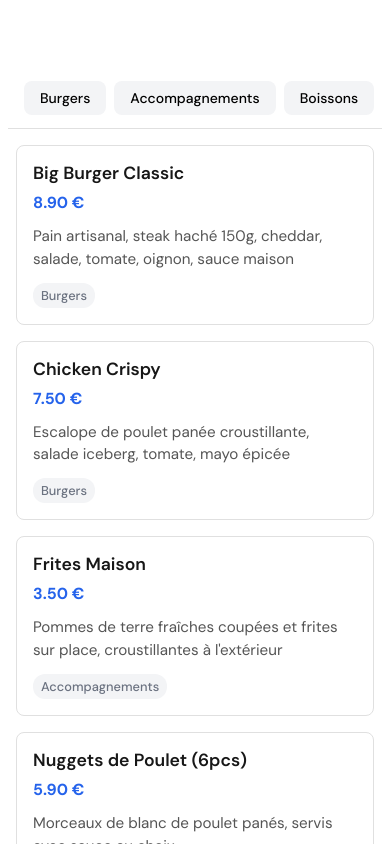
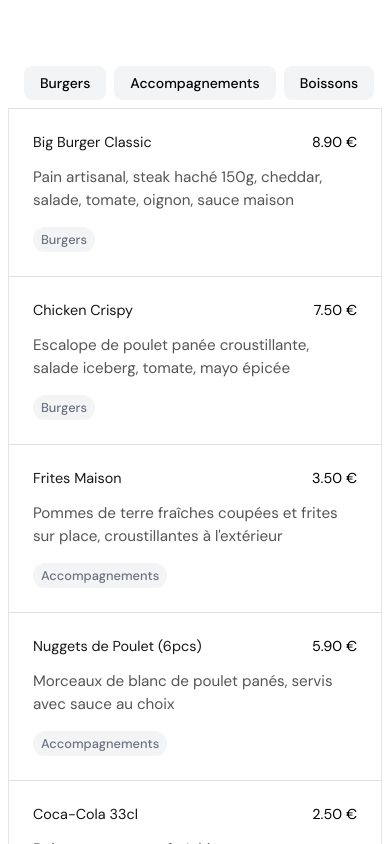
Before and after one commit to Ny-Ra/AA84-ft, a Next.js app: page / in a window 390 px wide. Shown: the top 844 px of the page. Built offline with nearby package versions, Linux system fonts and the light colour scheme.

Commit message:
middle component to display produ t

```diff
--- a/src/app/layout.tsx
+++ b/src/app/layout.tsx
@@ -1,6 +1,7 @@
 import type { Metadata } from "next";
 import { DM_Sans } from 'next/font/google';
 import { Header } from "@/components";
+import '@/styles/globals.scss';
 
 export const metadata: Metadata = {
   title: "AA84 | Road to MVP",
--- a/src/components/ProductList/ProductList.module.scss
+++ /dev/null
@@ -1,99 +0,0 @@
-.productList {
-  width: 100%;
-  padding: 2rem 0;
-}
-
-.container {
-  max-width: 800px;
-  margin: 0 auto;
-  padding: 0 1rem;
-}
-
-.productCard {
-  background: #ffffff;
-  border: 1px solid #e0e0e0;
-  border-radius: 8px;
-  margin-bottom: 1rem;
-  padding: 1.5rem;
-  transition: box-shadow 0.2s ease;
-
-  &:hover {
-    box-shadow: 0 2px 8px rgba(0, 0, 0, 0.1);
-  }
-
-  &:last-child {
-    margin-bottom: 0;
-  }
-}
-
-.productInfo {
-  width: 100%;
-}
-
-.productHeader {
-  display: flex;
-  justify-content: space-between;
-  align-items: flex-start;
-  margin-bottom: 0.75rem;
-  gap: 1rem;
-}
-
-.productName {
-  font-size: 1.25rem;
-  font-weight: 600;
-  color: #171717;
-  margin: 0;
-  flex: 1;
-}
-
-.productPrice {
-  font-size: 1.1rem;
-  font-weight: 700;
-  color: #2563eb;
-  white-space: nowrap;
-}
-
-.productDescription {
-  color: #555;
-  line-height: 1.5;
-  margin: 0 0 0.75rem 0;
-  font-size: 0.95rem;
-}
-
-.productCategory {
-  display: inline-block;
-  background: #f3f4f6;
-  color: #6b7280;
-  padding: 0.25rem 0.5rem;
-  border-radius: 12px;
-  font-size: 0.8rem;
-  font-weight: 500;
-}
-
-@media (max-width: 768px) {
-  .productList {
-    padding: 1rem 0;
-  }
-
-  .container {
-    padding: 0 0.5rem;
-  }
-
-  .productCard {
-    padding: 1rem;
-  }
-
-  .productHeader {
-    flex-direction: column;
-    align-items: flex-start;
-    gap: 0.5rem;
-  }
-
-  .productName {
-    font-size: 1.1rem;
-  }
-
-  .productPrice {
-    font-size: 1rem;
-  }
-}
--- a/src/components/ProductList/ProductList.tsx
+++ b/src/components/ProductList/ProductList.tsx
@@ -1,4 +1,4 @@
-import styles from './ProductList.module.scss';
+import styles from '@/styles/ProductList.module.scss';
 import { sampleProducts } from '@/data/products';
 
 export default function ProductList() {
--- a/src/styles/Header.module.scss
+++ b/src/styles/Header.module.scss
@@ -1,6 +1,6 @@
 .header {
   background-color: #ffffff;
-  height: 120px;
+  height: 100px;
   position: sticky;
   top: 0px;
   border-bottom: solid 1px #e0e0e0;
--- /dev/null
+++ b/src/styles/ProductList.module.scss
@@ -0,0 +1,59 @@
+.productList {
+  width: 100%;
+  display: flex;
+  justify-content: center;
+}
+
+.container {
+  max-width: 800px;
+  border: solid 1px #E5E4E2;
+  border-top: none;
+}
+
+.productCard {
+  background: #ffffff;
+  border-bottom: 1px solid #e0e0e0;
+  padding: 1.5rem;
+}
+
+.productInfo {
+  width: 100%;
+}
+
+.productHeader {
+  display: flex;
+  justify-content: space-between;
+  align-items: flex-start;
+  margin-bottom: 0.75rem;
+  gap: 1rem;
+}
+
+.productName {
+  font-size: 0.9rem;
+  font-weight: 400;
+  color: #171717;
+  margin: 0;
+  flex: 1;
+}
+
+.productPrice {
+  font-size: 0.9rem;
+  font-weight: 400;
+  white-space: nowrap;
+}
+
+.productDescription {
+  color: #555;
+  line-height: 1.5;
+  font-size: 0.95rem;
+}
+
+.productCategory {
+  display: inline-block;
+  background: #f3f4f6;
+  color: #6b7280;
+  padding: 0.25rem 0.5rem;
+  border-radius: 12px;
+  font-size: 0.8rem;
+  font-weight: 500;
+}
```
Also changed, not shown: src/styles/globals.scss (added).
